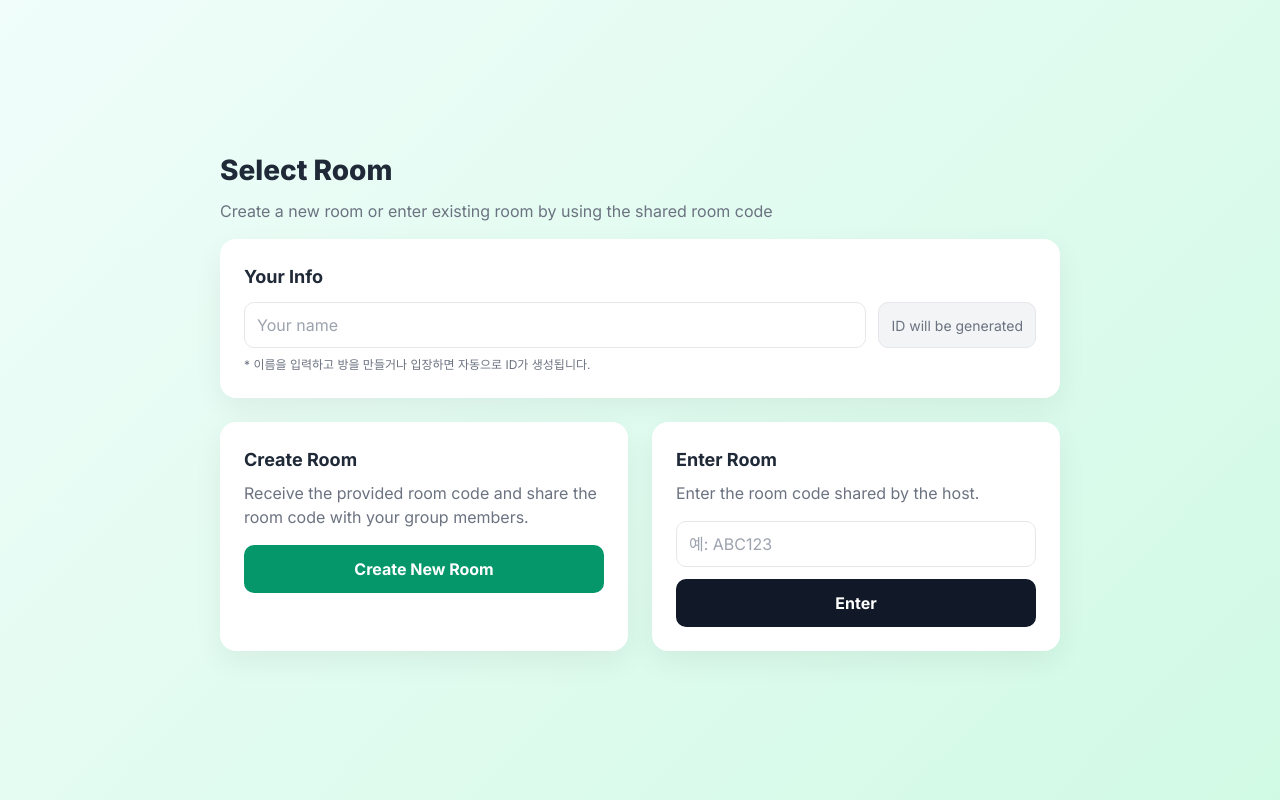
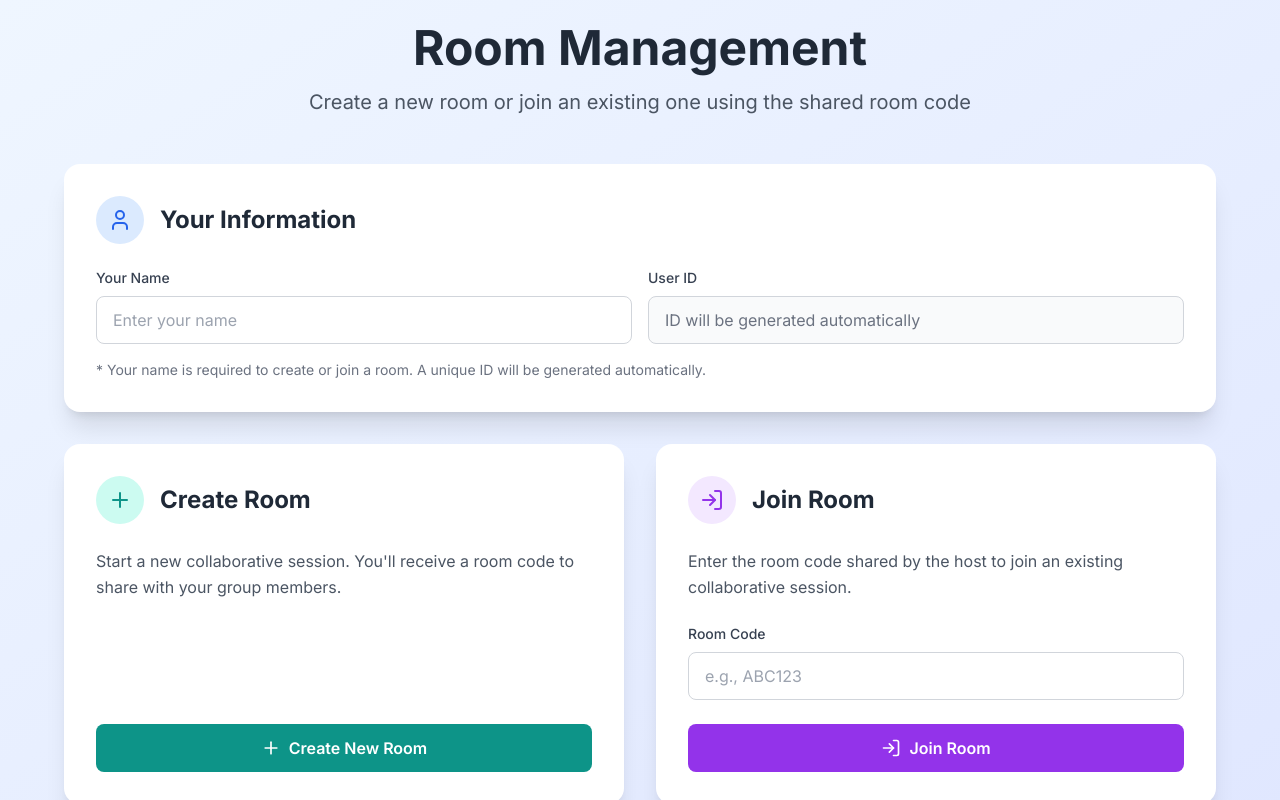
Before and after one commit to jakekang28/GenAIHCI, a React (Create React App) app in the folder frontend/: page / in a window 1280 px wide. Built offline with nearby package versions, Linux system fonts and the light colour scheme; no server answers.

Commit message:
Fixed Room frontend

```diff
--- a/frontend/src/pages/Room.js
+++ b/frontend/src/pages/Room.js
@@ -1,6 +1,7 @@
 import { useEffect } from 'react';
 import { useNavigate, useParams } from 'react-router-dom';
 import { useSession } from '../providers/SessionProvider';
+import { Users, Share2, Play, Wifi, WifiOff, ArrowLeft } from 'lucide-react';
 
 export default function Room() {
   const { sessionId } = useParams();
@@ -62,39 +63,150 @@ export default function Room() {
   }, [sessionId, ensureJoined]);
 
   return (
-    <div style={{ minHeight: '100vh', padding: 24 }}>
-      <h1 style={{ fontSize: 24, fontWeight: 800, marginBottom: 8 }}>Room Code: {roomCode}</h1>
-      <p style={{ color: '#6b7280', marginBottom: 4 }}>
-        Socket {connected ? 'Connected ✅' : 'Disconnected ❌'}
+    <div className="min-h-screen bg-gradient-to-br from-blue-50 to-indigo-100 p-6 flex items-center justify-center">
+      <div className="max-w-4xl mx-auto w-full">
+        {/* Header Section */}
+        <div className="mb-8">
+          <div className="flex items-center mb-8">
+            <button
+              onClick={() => navigate('/')}
+              className="flex items-center text-gray-600 hover:text-gray-800 transition-colors"
+            >
+              <ArrowLeft className="w-5 h-5 mr-2" />
+              Back to Room Entry
+            </button>
+          </div>
+
+          <div className="text-center">
+            <h1 className="text-4xl font-bold text-gray-800 mb-3">Room Session</h1>
+            <p className="text-lg text-gray-600">
+              Welcome to your collaborative learning session
             </p>
-      <p style={{ color: '#10b981', fontSize: 14, fontWeight: 600, marginBottom: 16 }}>
-        💡 Share this room code with others to let them join: <span style={{ background: '#f0f9ff', padding: '2px 8px', borderRadius: 6, fontFamily: 'monospace' }}>{roomCode}</span>
-      </p>
+          </div>
+        </div>
 
-      <div style={{ background: '#fff', border: '1px solid #e5e7eb', borderRadius: 12, padding: 16, marginBottom: 16 }}>
-        <h2 style={{ fontSize: 18, fontWeight: 700, marginBottom: 8 }}>현재 멤버</h2>
-        {members.length === 0 ? (
-          <p style={{ color: '#6b7280' }}>No members entered yet.</p>
+        {/* Main Content Grid */}
+        <div className="grid lg:grid-cols-2 gap-6 mb-6">
+          {/* Room Code Section */}
+          <div className="bg-white rounded-2xl shadow-xl p-6 flex flex-col">
+            <div className="flex items-center justify-between mb-4">
+              <div className="flex items-center">
+                <div className="w-10 h-10 bg-blue-100 rounded-full flex items-center justify-center mr-3">
+                  <Share2 className="w-5 h-5 text-blue-600" />
+                </div>
+                <h2 className="text-xl font-bold text-gray-800">Room Code</h2>
+              </div>
+              <div className="flex items-center space-x-2">
+                {connected ? (
+                  <div className="flex items-center text-green-600">
+                    <Wifi className="w-4 h-4 mr-1" />
+                    <span className="text-xs font-medium">Connected</span>
+                  </div>
                 ) : (
-          <ul>
-            {members.map((m) => (
-              <li key={m.socketId}>
-                {m.userName} <span style={{ color: '#9ca3af' }}>({m.userId})</span>
-                {/* ✅ 내 소켓과 일치하면 Me 표시 */}
-                {m.socketId === mySocketId && <strong> ← Me</strong>}
-              </li>
-            ))}
-          </ul>
+                  <div className="flex items-center text-red-600">
+                    <WifiOff className="w-4 h-4 mr-1" />
+                    <span className="text-xs font-medium">Disconnected</span>
+                  </div>
                 )}
               </div>
+            </div>
 
-      <div style={{ display: 'flex', gap: 12 }}>
+            <div className="bg-blue-50 border border-blue-200 rounded-lg p-4 text-center flex-grow flex flex-col justify-center">
+              <p className="text-gray-700 mb-3 text-sm">
+                💡 Share this room code with others to let them join:
+              </p>
+              <div className="bg-white border border-blue-300 rounded-lg px-4 py-3 inline-block">
+                <code className="text-xl font-mono font-bold text-blue-600 tracking-wider">
+                  {roomCode}
+                </code>
+              </div>
+            </div>
+          </div>
+
+          {/* Members Section */}
+          <div className="bg-white rounded-2xl shadow-xl p-6 flex flex-col">
+            <div className="flex items-center justify-between mb-4">
+              <div className="flex items-center">
+                <div className="w-10 h-10 bg-green-100 rounded-full flex items-center justify-center mr-3">
+                  <Users className="w-5 h-5 text-green-600" />
+                </div>
+                <h2 className="text-xl font-bold text-gray-800">Current Members</h2>
+              </div>
+              <span className="bg-gray-100 text-gray-700 px-2 py-1 rounded-full text-xs font-medium">
+                {members.length} {members.length === 1 ? 'member' : 'members'}
+              </span>
+            </div>
+
+            <div className="flex-grow">
+              {members.length === 0 ? (
+                <div className="text-center py-6 flex flex-col justify-center h-full">
+                  <div className="w-12 h-12 bg-gray-100 rounded-full flex items-center justify-center mx-auto mb-3">
+                    <Users className="w-6 h-6 text-gray-400" />
+                  </div>
+                  <p className="text-gray-500 text-sm">No members have joined yet</p>
+                  <p className="text-gray-400 text-xs">Share the room code to invite others</p>
+                </div>
+              ) : (
+                <div className="space-y-2 max-h-48 overflow-y-auto">
+                  {members.map((m) => (
+                    <div
+                      key={m.socketId}
+                      className={`flex items-center justify-between p-3 rounded-lg border transition-all duration-200 ${
+                        m.socketId === mySocketId
+                          ? 'bg-blue-50 border-blue-200'
+                          : 'bg-gray-50 border-gray-200'
+                      }`}
+                    >
+                      <div className="flex items-center">
+                        <div className={`w-7 h-7 rounded-full flex items-center justify-center mr-2 ${
+                          m.socketId === mySocketId ? 'bg-blue-100' : 'bg-gray-100'
+                        }`}>
+                          <span className={`text-xs font-medium ${
+                            m.socketId === mySocketId ? 'text-blue-600' : 'text-gray-600'
+                          }`}>
+                            {m.userName.charAt(0).toUpperCase()}
+                          </span>
+                        </div>
+                        <div>
+                          <span className={`text-sm font-medium ${
+                            m.socketId === mySocketId ? 'text-blue-800' : 'text-gray-800'
+                          }`}>
+                            {m.userName}
+                          </span>
+                          {m.socketId === mySocketId && (
+                            <span className="ml-2 bg-blue-100 text-blue-700 px-2 py-0.5 rounded-full text-xs font-medium">
+                              You
+                            </span>
+                          )}
+                        </div>
+                      </div>
+                      <span className="text-xs text-gray-500 font-mono">
+                        {m.userId.slice(0, 8)}...
+                      </span>
+                    </div>
+                  ))}
+                </div>
+              )}
+            </div>
+          </div>
+        </div>
+
+        {/* Action Section */}
+        <div className="bg-white rounded-2xl shadow-xl p-6">
+          <div className="text-center">
+            <h2 className="text-2xl font-bold text-gray-800 mb-3">Ready to Start?</h2>
+            <p className="text-gray-600 mb-6">
+              Begin your collaborative learning session with your team members
+            </p>
             <button
-          onClick={() =>navigate(`/app/${sessionId}`)}
-          style={{ padding: '10px 14px', borderRadius: 10, border: '1px solid #e5e7eb', background: '#fff', cursor: 'pointer' }}
+              onClick={() => navigate(`/app/${sessionId}`)}
+              className="bg-teal-600 text-white py-3 px-8 rounded-lg font-semibold hover:bg-teal-700 transition-all duration-200 flex items-center justify-center mx-auto hover:transform hover:scale-105"
             >
-          Start Learning
+              <Play className="w-5 h-5 mr-2" />
+              Start Learning Session
             </button>
+          </div>
+        </div>
       </div>
     </div>
   );
--- a/frontend/src/pages/RoomEntry.js
+++ b/frontend/src/pages/RoomEntry.js
@@ -1,6 +1,7 @@
 import { useState, useEffect } from 'react';
 import { useNavigate } from 'react-router-dom';
 import apiService from '../services/apiService';
+import { Users, Plus, LogIn, User, Hash } from 'lucide-react';
 
 const API_BASE = 'http://localhost:3000';
 
@@ -20,7 +21,6 @@ export default function RoomEntry() {
   const [joining, setJoining] = useState(false);
   const [sessionKey, setSessionKey] = useState('');
   const [error, setError] = useState(null);
-
 
   const persistGuest = (id, name) => {
     // Store in separate keys (legacy format)
@@ -136,88 +136,137 @@ export default function RoomEntry() {
   };
 
   return (
-    <div style={{ minHeight: '100vh', display: 'grid', placeItems: 'center', padding: 24, background: 'linear-gradient(135deg,#f0fdfa,#d1fae5)' }}>
-      <div style={{ width: '100%', maxWidth: 840 }}>
-        <h1 style={{ fontSize: 28, fontWeight: 800, color: '#1f2937', marginBottom: 8 }}>Select Room</h1>
-        <p style={{ color: '#6b7280', marginBottom: 16 }}>Create a new room or enter existing room by using the shared room code</p>
+    <div className="min-h-screen bg-gradient-to-br from-blue-50 to-indigo-100 p-6 flex items-center justify-center">
+      <div className="max-w-6xl mx-auto w-full">
+        <div className="text-center mb-12 fade-in">
+          <h1 className="text-5xl font-bold text-gray-800 mb-4">Room Management</h1>
+          <p className="text-xl text-gray-600">
+            Create a new room or join an existing one using the shared room code
+          </p>
+        </div>
 
         {error && (
-          <div style={{ background: '#fef2f2', border: '1px solid #fecaca', color: '#b91c1c', padding: 12, borderRadius: 8, marginBottom: 16 }}>
+          <div className="bg-red-50 border border-red-200 text-red-700 px-4 py-3 rounded-lg mb-6 flex items-center">
+            <div className="w-5 h-5 bg-red-100 rounded-full flex items-center justify-center mr-3">
+              <span className="text-red-600 text-sm">!</span>
+            </div>
             {error}
           </div>
         )}
 
-        {/* NEW: 공통 게스트 정보 입력 섹션 */}
-        <div style={{ background: '#fff', borderRadius: 16, boxShadow: '0 10px 30px rgba(0,0,0,0.06)', padding: 24, marginBottom: 24 }}>
-          <h2 style={{ fontSize: 18, fontWeight: 700, color: '#1f2937', marginBottom: 12 }}>Your Info</h2>
-          <div style={{ display: 'grid', gap: 12, gridTemplateColumns: '1fr auto' }}>
+        {/* Guest Information Section */}
+        <div className="bg-white rounded-2xl shadow-xl p-8 mb-8">
+          <div className="flex items-center mb-6">
+            <div className="w-12 h-12 bg-blue-100 rounded-full flex items-center justify-center mr-4">
+              <User className="w-6 h-6 text-blue-600" />
+            </div>
+            <h2 className="text-2xl font-bold text-gray-800">Your Information</h2>
+          </div>
+
+          <div className="grid md:grid-cols-2 gap-4 mb-4">
+            <div>
+              <label className="block text-sm font-medium text-gray-700 mb-2">Your Name</label>
               <input
                 type="text"
                 value={guestName}
                 onChange={(e) => setGuestName(e.target.value)}
-              placeholder="Your name"
-              style={{ width: '100%', border: '1px solid #e5e7eb', borderRadius: 10, padding: '10px 12px', outline: 'none' }}
+                placeholder="Enter your name"
+                className="w-full h-12 px-4 border border-gray-300 rounded-lg focus:ring-2 focus:ring-blue-500 focus:border-transparent transition-all duration-200"
               />
-            <div style={{
-              padding: '10px 12px',
-              borderRadius: 10,
-              background: '#f3f4f6',
-              border: '1px solid #e5e7eb',
-              color: '#6b7280',
-              fontSize: '14px',
-              display: 'flex',
-              alignItems: 'center'
-            }}>
-              {guestUserId ? `ID: ${guestUserId.slice(0, 8)}...` : 'ID will be generated'}
+            </div>
+            <div>
+              <label className="block text-sm font-medium text-gray-700 mb-2">User ID</label>
+              <div className="h-12 px-4 bg-gray-50 border border-gray-300 rounded-lg flex items-center text-gray-600">
+                {guestUserId ? (
+                  <div className="flex items-center">
+                    <Hash className="w-4 h-4 mr-2" />
+                    {guestUserId}
+                  </div>
+                ) : (
+                  <span className="text-gray-500">ID will be generated automatically</span>
+                )}
               </div>
             </div>
-          <p style={{ color: '#6b7280', fontSize: 12, marginTop: 8 }}>
-            * 이름을 입력하고 방을 만들거나 입장하면 자동으로 ID가 생성됩니다.
+          </div>
+
+          <p className="text-sm text-gray-500">
+            * Your name is required to create or join a room. A unique ID will be generated automatically.
           </p>
         </div>
 
-        <div style={{ display: 'grid', gap: 24, gridTemplateColumns: 'repeat(auto-fit, minmax(280px, 1fr))' }}>
-          {/* 방 만들기 */}
-          <div style={{ background: '#fff', borderRadius: 16, boxShadow: '0 10px 30px rgba(0,0,0,0.06)', padding: 24 }}>
-            <h2 style={{ fontSize: 18, fontWeight: 700, color: '#1f2937', marginBottom: 8 }}>Create Room</h2>
-            <p style={{ color: '#6b7280', marginBottom: 16 }}>Receive the provided room code and share the room code with your group members.</p>
+        <div className="grid lg:grid-cols-2 gap-8">
+          {/* Create Room Card */}
+          <div className="bg-white rounded-2xl shadow-xl p-8 hover:shadow-2xl transition-all duration-300 transform hover:-translate-y-2 flex flex-col">
+            <div className="flex items-center mb-6">
+              <div className="w-12 h-12 bg-teal-100 rounded-full flex items-center justify-center mr-4">
+                <Plus className="w-6 h-6 text-teal-600" />
+              </div>
+              <h2 className="text-2xl font-bold text-gray-800">Create Room</h2>
+            </div>
+
+            <p className="text-gray-600 mb-6 leading-relaxed flex-grow">
+              Start a new collaborative session. You'll receive a room code to share with your group members.
+            </p>
+
             <button
               onClick={createRoom}
               disabled={creating}
-              style={{
-                width: '100%', padding: '12px 16px', borderRadius: 10, fontWeight: 700,
-                color: '#fff', background: creating ? '#86efac' : '#059669',
-                cursor: creating ? 'not-allowed' : 'pointer', border: 'none'
-              }}
+              className="w-full bg-teal-600 text-white py-3 px-6 rounded-lg font-semibold hover:bg-teal-700 transition-all duration-200 flex items-center justify-center hover:transform hover:scale-105 disabled:bg-gray-400 disabled:cursor-not-allowed disabled:transform-none mt-auto"
             >
-              {creating ? 'Creating…' : 'Create New Room'}
+              {creating ? (
+                <>
+                  <div className="w-5 h-5 border-2 border-white border-t-transparent rounded-full animate-spin mr-2"></div>
+                  Creating...
+                </>
+              ) : (
+                <>
+                  <Plus className="w-5 h-5 mr-2" />
+                  Create New Room
+                </>
+              )}
             </button>
           </div>
 
-          {/* 방 입장 */}
-          <div style={{ background: '#fff', borderRadius: 16, boxShadow: '0 10px 30px rgba(0,0,0,0.06)', padding: 24 }}>
-            <h2 style={{ fontSize: 18, fontWeight: 700, color: '#1f2937', marginBottom: 8 }}>Enter Room</h2>
-            <p style={{ color: '#6b7280', marginBottom: 16 }}>Enter the room code shared by the host.</p>
+          {/* Join Room Card */}
+          <div className="bg-white rounded-2xl shadow-xl p-8 hover:shadow-2xl transition-all duration-300 transform hover:-translate-y-2 flex flex-col">
+            <div className="flex items-center mb-6">
+              <div className="w-12 h-12 bg-purple-100 rounded-full flex items-center justify-center mr-4">
+                <LogIn className="w-6 h-6 text-purple-600" />
+              </div>
+              <h2 className="text-2xl font-bold text-gray-800">Join Room</h2>
+            </div>
+
+            <p className="text-gray-600 mb-6 leading-relaxed flex-grow">
+              Enter the room code shared by the host to join an existing collaborative session.
+            </p>
+
+            <div className="mb-6">
+              <label className="block text-sm font-medium text-gray-700 mb-2">Room Code</label>
               <input
                 type="text"
                 value={sessionKey}
                 onChange={(e) => setSessionKey(e.target.value)}
-              placeholder="예: ABC123"
-              style={{
-                width: '100%', border: '1px solid #e5e7eb', borderRadius: 10,
-                padding: '10px 12px', marginBottom: 12, outline: 'none'
-              }}
+                placeholder="e.g., ABC123"
+                className="w-full h-12 px-4 border border-gray-300 rounded-lg focus:ring-2 focus:ring-purple-500 focus:border-transparent transition-all duration-200"
               />
+            </div>
+
             <button
               onClick={joinRoom}
               disabled={joining}
-              style={{
-                width: '100%', padding: '12px 16px', borderRadius: 10, fontWeight: 700,
-                color: '#fff', background: joining ? '#9ca3af' : '#111827',
-                cursor: joining ? 'not-allowed' : 'pointer', border: 'none'
-              }}
+              className="w-full bg-purple-600 text-white py-3 px-6 rounded-lg font-semibold hover:bg-purple-700 transition-all duration-200 flex items-center justify-center hover:transform hover:scale-105 disabled:bg-gray-400 disabled:cursor-not-allowed disabled:transform-none mt-auto"
             >
-              {joining ? 'Entering…' : 'Enter'}
+              {joining ? (
+                <>
+                  <div className="w-5 h-5 border-2 border-white border-t-transparent rounded-full animate-spin mr-2"></div>
+                  Joining...
+                </>
+              ) : (
+                <>
+                  <LogIn className="w-5 h-5 mr-2" />
+                  Join Room
+                </>
+              )}
             </button>
           </div>
         </div>
```
Lines whose indentation alone changed are shown as unchanged.
